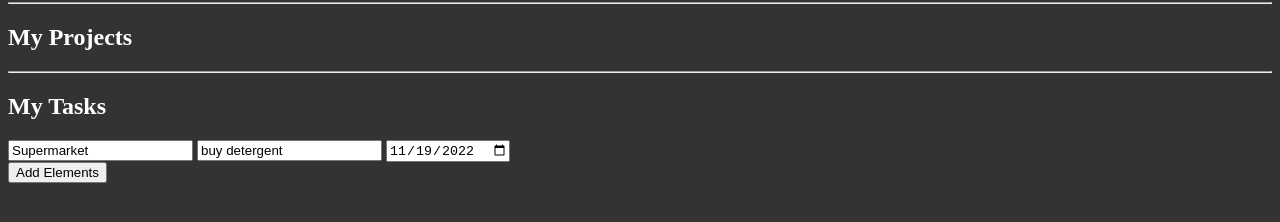
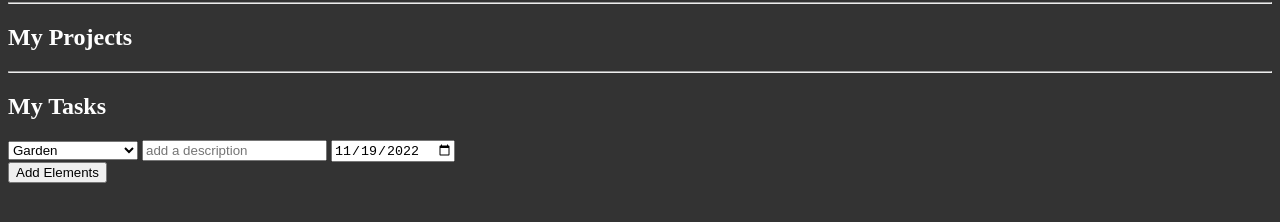
Before and after one commit to lswebdevelops/what-todo-list, a plain HTML site: page index.html in a window 1280 px wide. Shown: the part 78-300 px from the top of the page. Drawn offline with Linux system fonts and the light colour scheme.

Commit message:
adding select form with options

```diff
--- a/index.html
+++ b/index.html
@@ -16,9 +16,17 @@
 <h2>My Projects</h2>
 <hr>
 <h2>My Tasks</h2>
+<select name="Tasks" id="title" >
+    <option value="Grocery Shopping">Grocery Shopping</option>
+    <option value="Car">Car</option>
+    <option value="Garden" selected>Garden</option>
+    <option value="School">School</option>
+    <option value="University">University</option>
+    <option value="Work">Work</option>
+    <option value="Other">Other</option>
 
-    <input type="text" id="title" placeholder="title" value="Supermarket">
-    <input type="text" id="description" placeholder="description" value="buy detergent">
+  </select>
+  <input type="text" id="description" placeholder="add a description" >
     <input type="date" id="dueDate" placeholder="dueDate" value="2022-11-19">
     <br>
     <button type=submit class="btnAddTask" onclick="addTask()"> Add Elements </button>
```
